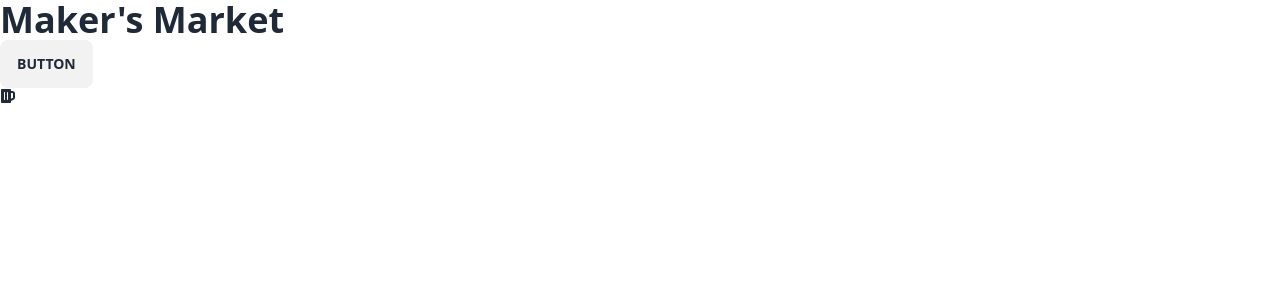
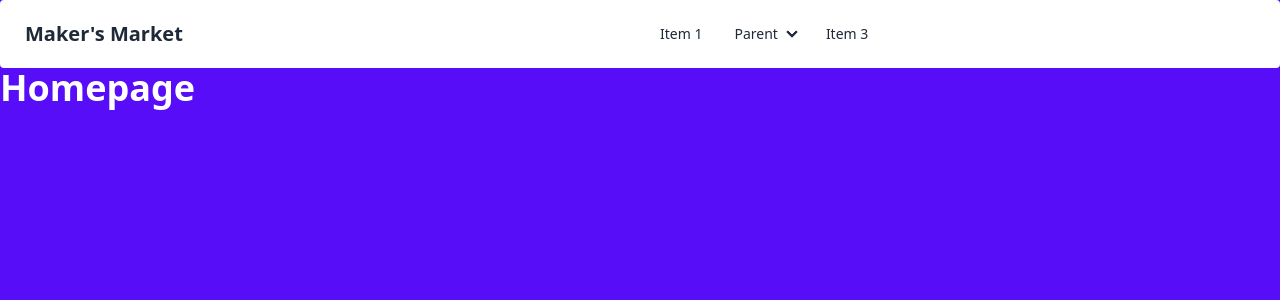
Before and after one commit to Maker-s-Market/frontend, a React (Vite) app: page / in a window 1280 px wide. Shown: the top 300 px of the page. Built offline with nearby package versions, Linux system fonts and the light colour scheme.

Commit message:
React Router Setup

```diff
--- a/package.json
+++ b/package.json
@@ -12,7 +12,8 @@
   "dependencies": {
     "react": "^18.2.0",
     "react-dom": "^18.2.0",
-    "react-icons": "^4.11.0"
+    "react-icons": "^4.11.0",
+    "react-router-dom": "^6.16.0"
   },
   "devDependencies": {
     "@types/react": "^18.2.15",
--- a/src/App.jsx
+++ b/src/App.jsx
@@ -1,12 +1,10 @@
-import { FaBeer } from 'react-icons/fa';
+import Router from './utils/Router'
 
 function App() {
 
   return (
     <>
-      <h1 className="text-4xl font-bold">Maker&apos;s Market</h1>
-      <button className="btn">Button</button>
-      <FaBeer />
+      <Router/>
     </>
   )
 }
--- /dev/null
+++ b/src/components/navbar/index.js
@@ -0,0 +1 @@
+export * from "./navbar";
--- /dev/null
+++ b/src/components/navbar/navbar.jsx
@@ -0,0 +1,43 @@
+export const Navbar = (props) => {
+  return <div className="navbar bg-base-100 rounded">
+    <div className="navbar-start">
+      <div className="dropdown">
+        <label tabIndex={0} className="btn btn-ghost lg:hidden">
+          <svg xmlns="http://www.w3.org/2000/svg" className="h-5 w-5" fill="none" viewBox="0 0 24 24"
+               stroke="currentColor">
+            <path strokeLinecap="round" strokeLinejoin="round" strokeWidth="2"
+                  d="M4 6h16M4 12h8m-8 6h16"/>
+          </svg>
+        </label>
+        <ul tabIndex={0}
+            className="menu menu-sm dropdown-content mt-3 z-[1] p-2 shadow bg-base-100 rounded-box w-52">
+          <li><a>Item 1</a></li>
+          <li>
+            <a>Parent</a>
+            <ul className="p-2">
+              <li><a>Submenu 1</a></li>
+              <li><a>Submenu 2</a></li>
+            </ul>
+          </li>
+          <li><a>Item 3</a></li>
+        </ul>
+      </div>
+      <a className="btn btn-ghost normal-case text-xl">Maker's Market</a>
+    </div>
+    <div className="navbar-center hidden lg:flex">
+      <ul className="menu menu-horizontal px-1">
+        <li><a>Item 1</a></li>
+        <li tabIndex={0}>
+          <details>
+            <summary>Parent</summary>
+            <ul className="p-2">
+              <li><a>Submenu 1</a></li>
+              <li><a>Submenu 2</a></li>
+            </ul>
+          </details>
+        </li>
+        <li><a>Item 3</a></li>
+      </ul>
+    </div>
+  </div>;
+};
--- /dev/null
+++ b/src/layouts/base/base.jsx
@@ -0,0 +1,9 @@
+import {Navbar} from "../../components/navbar/index.js";
+import {Outlet} from "react-router-dom";
+
+export const Base = (props) => {
+    return <div className={"bg-primary h-screen"}>
+        <Navbar/>
+        <Outlet/>
+    </div>;
+};
--- /dev/null
+++ b/src/layouts/base/index.js
@@ -0,0 +1 @@
+export * from "./base";
--- a/src/pages/home/home.jsx
+++ b/src/pages/home/home.jsx
@@ -1,3 +1,3 @@
 export const Home = (props) => {
-  return <div>Homepage</div>;
+  return <div className={"text-4xl text-white font-bold"}>Homepage</div>;
 };
--- /dev/null
+++ b/src/utils/Router.jsx
@@ -0,0 +1,19 @@
+import { RouterProvider, createBrowserRouter } from "react-router-dom";
+import {Base} from "../layouts/base";
+import {Home} from "../pages/home";
+
+
+
+export default function Router() {
+
+    const router = createBrowserRouter([
+        {
+            path: "/", element: <Base/>, children: [
+                {path: "/", element: <Home/>},
+            ]
+        }
+    ])
+
+    return <RouterProvider router={router} />
+
+}
```
Also changed, not shown: 1 other file (tests, documents, lock files or other folders).
